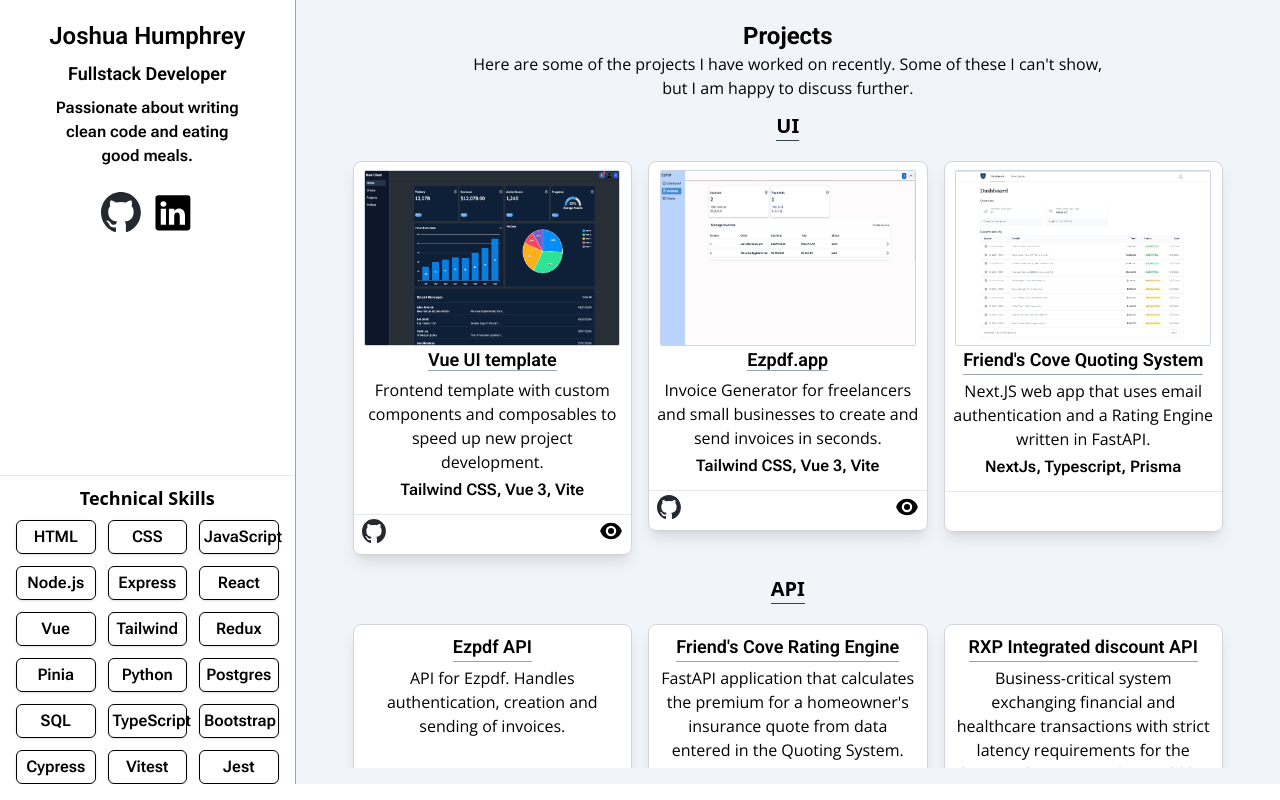
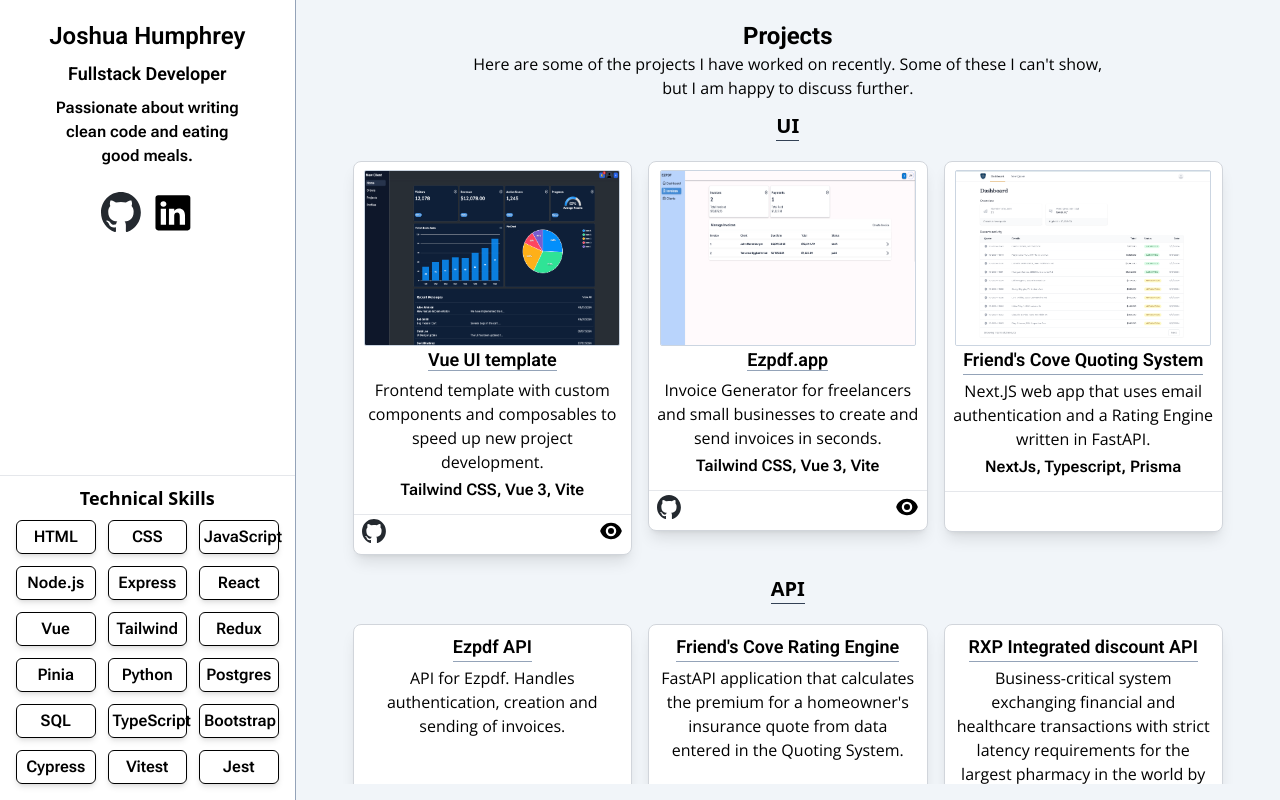
Before and after one commit to Humphreyj/portfolio2025, a Vue app: page / in a window 1280 px wide. Built offline with nearby package versions, Linux system fonts and the light colour scheme; what vue3-apexcharts would draw is missing.

Commit message:
Fixed bottom padding.

```diff
--- a/src/App.vue
+++ b/src/App.vue
@@ -12,7 +12,7 @@
 </script>
 
 <template>
-    <main class="w-screen h-screen pb-12 overflow-hidden md:pb-4 flex-is-js">
+    <main class="w-screen h-screen pb-12 overflow-hidden md:pb-0 flex-is-js">
         <section
             class="relative w-[45%] h-full py-1 border-r border-slate-400 xl:w-[30%] 2xl:w-1/4 flex-col-ic-js"
         >
--- a/src/components/skills/SkillsSection.vue
+++ b/src/components/skills/SkillsSection.vue
@@ -26,17 +26,17 @@
 
 <template>
     <section
-        class="absolute w-full px-4 overflow-y-scroll border-t bottom-6 lg:bottom-0 h-1/4 md:h-min overscroll-contain md:overflow-y-auto"
+        class="absolute w-full px-4 overflow-y-scroll border-t bottom-6 lg:bottom-0 h-[38%] md:h-min overscroll-contain md:overflow-y-auto"
     >
         <div class="relative flex-col-ic-js">
             <p class="my-2 text-lg font-bold text-center">Technical Skills</p>
             <div
-                class="relative grid grid-cols-1 gap-3 md:grid-cols-2 xl:grid-cols-3"
+                class="relative grid grid-cols-1 gap-3 md:grid-cols-2 md:pb-4 xl:grid-cols-3"
             >
                 <div
                     v-for="(skill, i) in skills"
                     :key="i"
-                    class="w-full p-1 font-semibold text-center border border-black rounded-md shadow font-subtext"
+                    class="w-full p-1 font-semibold text-center border border-black rounded-md shadow-md font-subtext"
                 >
                     {{ skill }}
                 </div>
```
